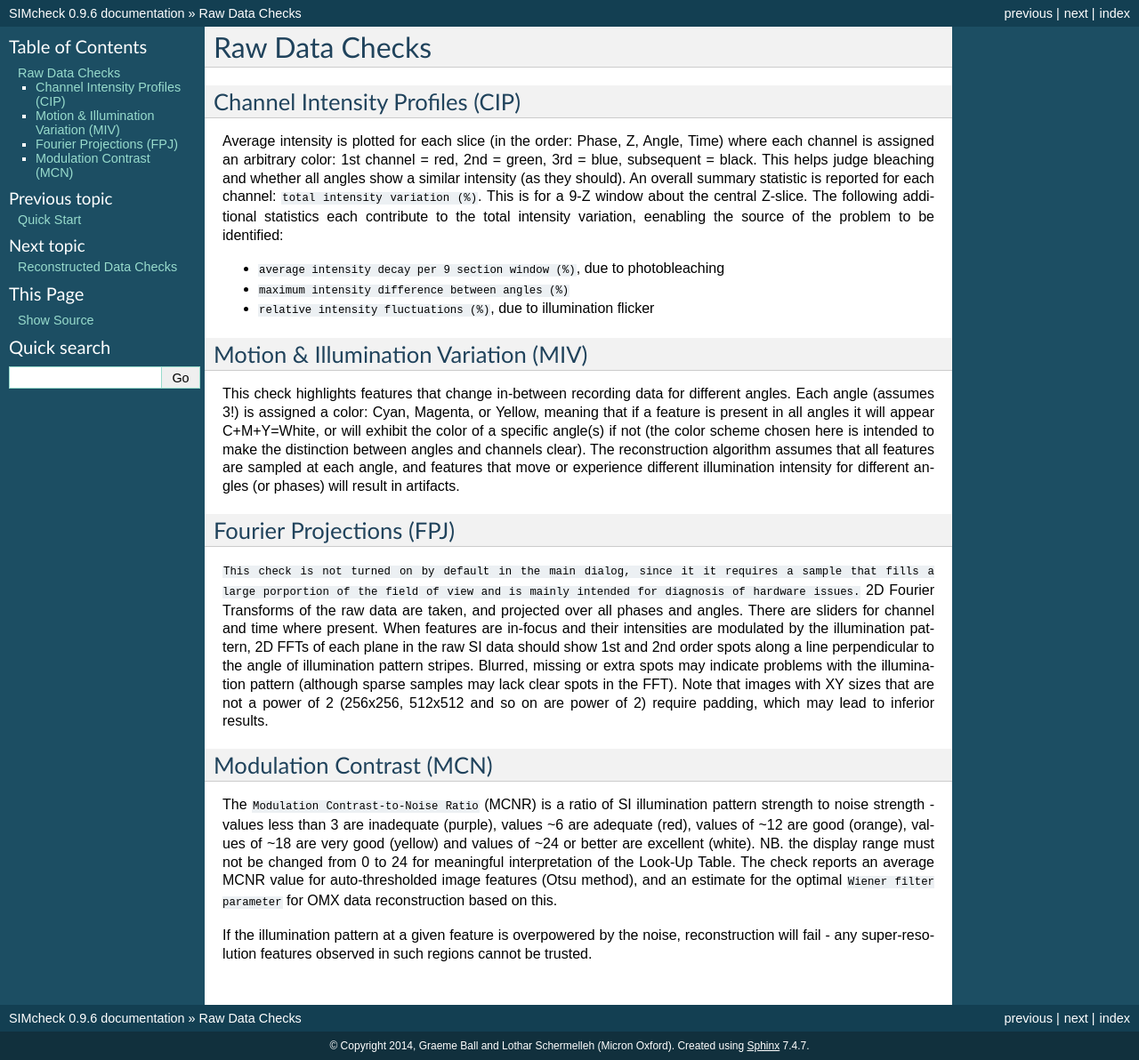
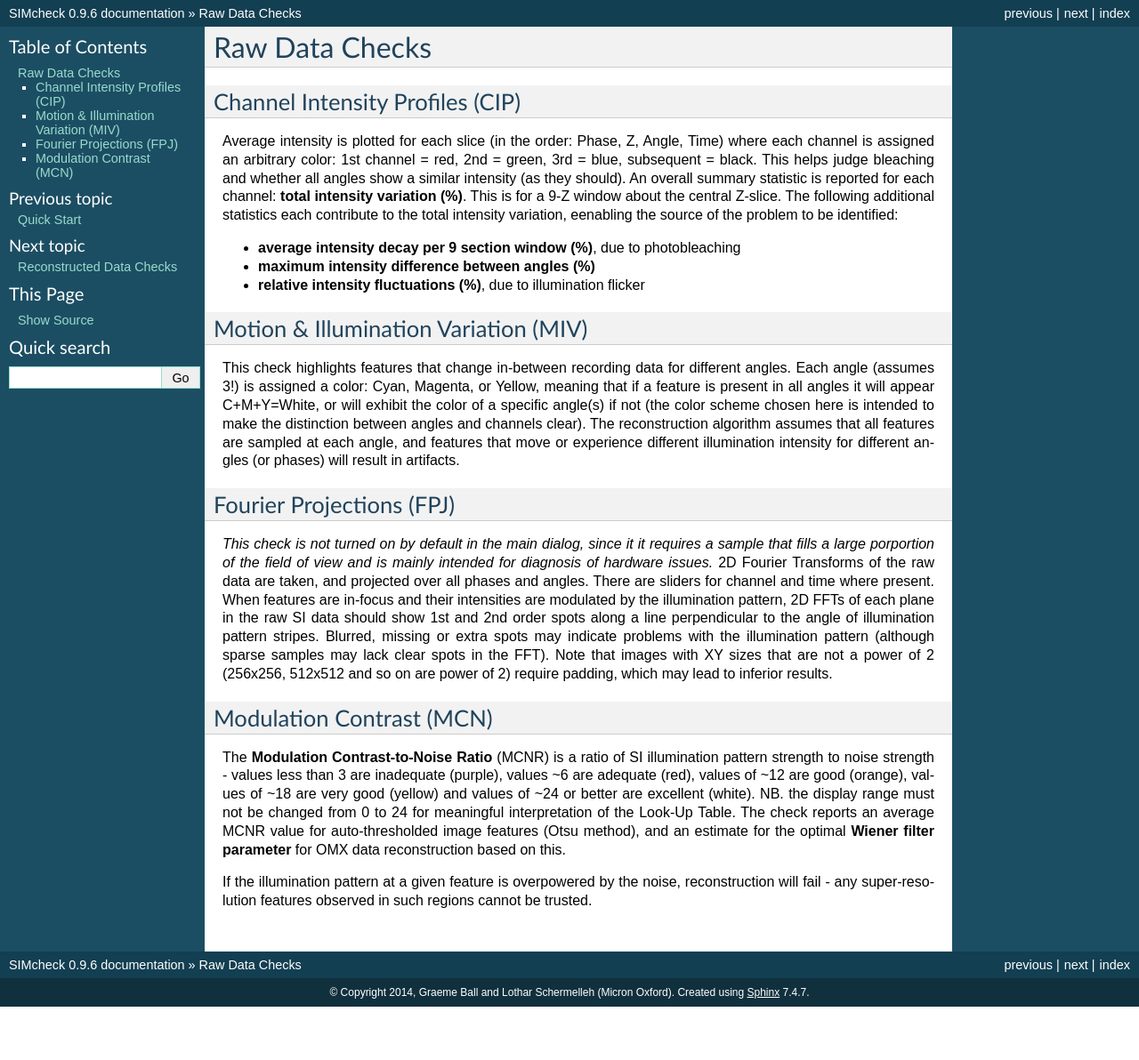
Before and after one commit to MicronOxford/SIMcheck_Manual, a Sphinx documentation site: the page built from source/raw_data_checks.rst, in a window 1280 px wide. Shown: the whole page at 89% size. Built offline with Sphinx 7.4.7, drawn with Linux system fonts in a browser that asks for light colours; after the commit the page ends 1132 px from its top, so only the background shows below that.

Commit message:
correct typos and standardise formatting

```diff
--- a/source/developer.rst
+++ b/source/developer.rst
@@ -56,7 +56,7 @@ using paths defined in the ``TestData`` class.
 .. [#] Earlier versions of the project included and Ant build script and it
    was required, before building the project, to make a ./lib/ directory
    containing a soft link to the ij.jar from the desired ImageJ version, as
-   well as a soft link to junit.jar. The built result was be copied to
+   well as a soft link to junit.jar. The built result was copied to
    ./plugins/ which was intended to be a soft-link this to the local ImageJ
    plugins folder. Typing "ant" built the default (all) target, and after
    restarting ImageJ or selecting Help->Refresh Menus SIMcheck would appear
--- a/source/raw_data_checks.rst
+++ b/source/raw_data_checks.rst
@@ -8,14 +8,14 @@ Average intensity is plotted for each slice (in the order: Phase, Z, Angle,
 Time) where each channel is assigned an arbitrary color: 1st channel = red,
 2nd = green, 3rd = blue, subsequent = black. This helps judge bleaching and whether all angles show
 a similar intensity (as they should). An overall summary statistic is
-reported for each channel: ``total intensity variation (%)``. This is for
+reported for each channel: **total intensity variation (%)**. This is for
 a 9-Z window about the central Z-slice. The following additional statistics
 each contribute to the total intensity variation, eenabling the source of
 the problem to be identified:
 
-* ``average intensity decay per 9 section window (%)``, due to photobleaching
-* ``maximum intensity difference between angles (%)``
-* ``relative intensity fluctuations (%)``, due to illumination flicker
+* **average intensity decay per 9 section window (%)**, due to photobleaching
+* **maximum intensity difference between angles (%)**
+* **relative intensity fluctuations (%)**, due to illumination flicker
 
 Motion & Illumination Variation (MIV)
 -------------------------------------
@@ -33,9 +33,9 @@ artifacts.
 Fourier Projections (FPJ)
 -------------------------
 
-``This check is not turned on by default in the main dialog, since it it
+*This check is not turned on by default in the main dialog, since it it
 requires a sample that fills a large porportion of the field of view and is
-mainly intended for diagnosis of hardware issues.`` 2D Fourier Transforms of
+mainly intended for diagnosis of hardware issues.* 2D Fourier Transforms of
 the raw data are taken, and projected over all phases and angles. There are
 sliders for channel and time where present.  When features are in-focus and
 their intensities are modulated by the illumination pattern, 2D FFTs of each
@@ -49,14 +49,14 @@ padding, which may lead to inferior results.
 Modulation Contrast (MCN)
 -------------------------
 
-The ``Modulation Contrast-to-Noise Ratio`` (MCNR) is a ratio of SI illumination
+The **Modulation Contrast-to-Noise Ratio** (MCNR) is a ratio of SI illumination
 pattern strength to noise strength - values less than 3 are inadequate
 (purple), values ~6 are adequate (red), values of ~12 are good (orange), values
 of ~18 are very good (yellow) and values of ~24 or better are excellent
 (white). NB. the display range must not be changed from 0 to 24 for meaningful
 interpretation of the Look-Up Table. The check reports an average MCNR value for
 auto-thresholded image features (Otsu method), and an estimate for the optimal
-``Wiener filter parameter`` for OMX data reconstruction based on this.
+**Wiener filter parameter** for OMX data reconstruction based on this.
 
 If the illumination pattern at a given feature is overpowered by the noise,
 reconstruction will fail - any super-resolution features observed in such
```
Also changed, not shown: source/rec_data_checks.rst (+6 -6 lines).
